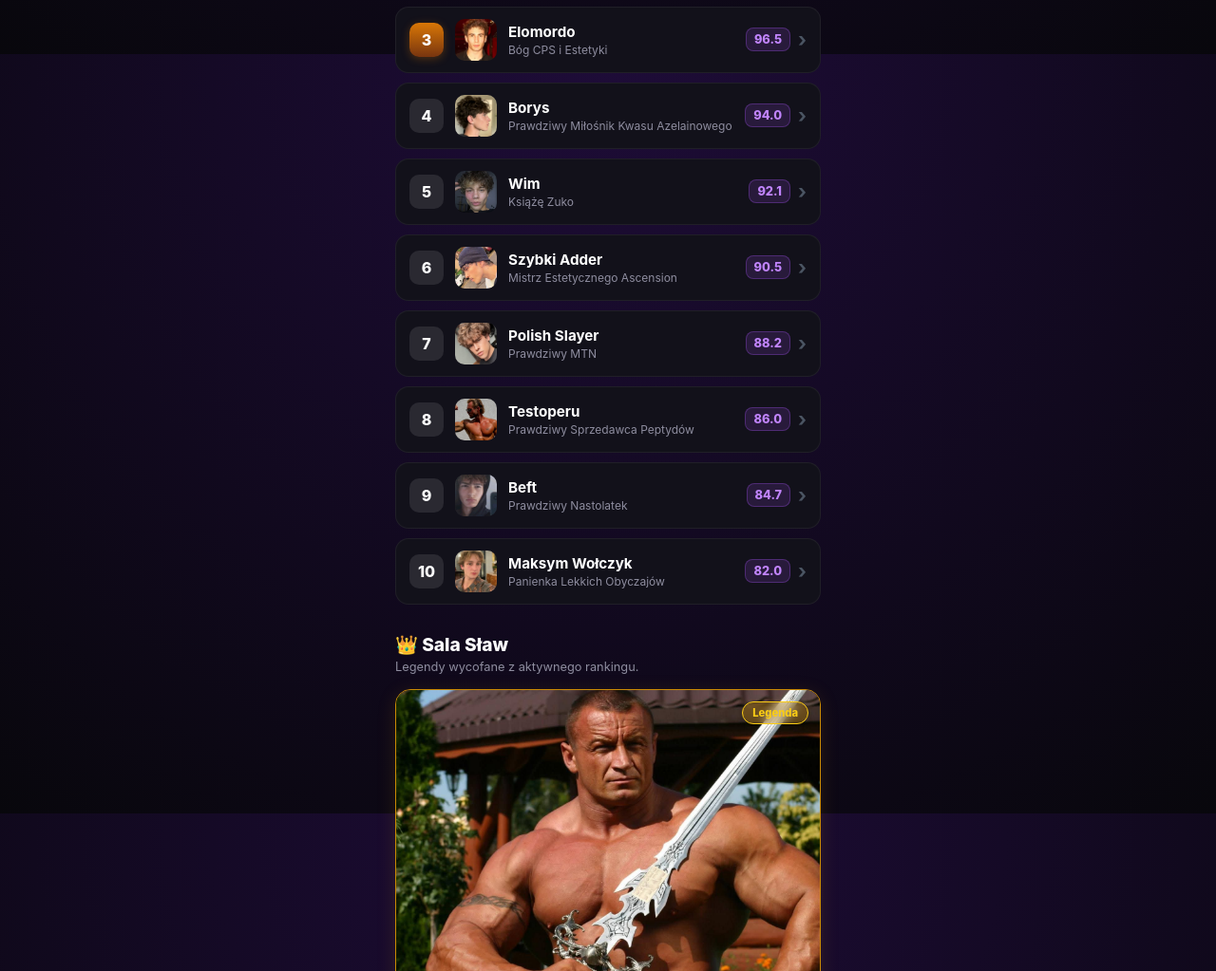
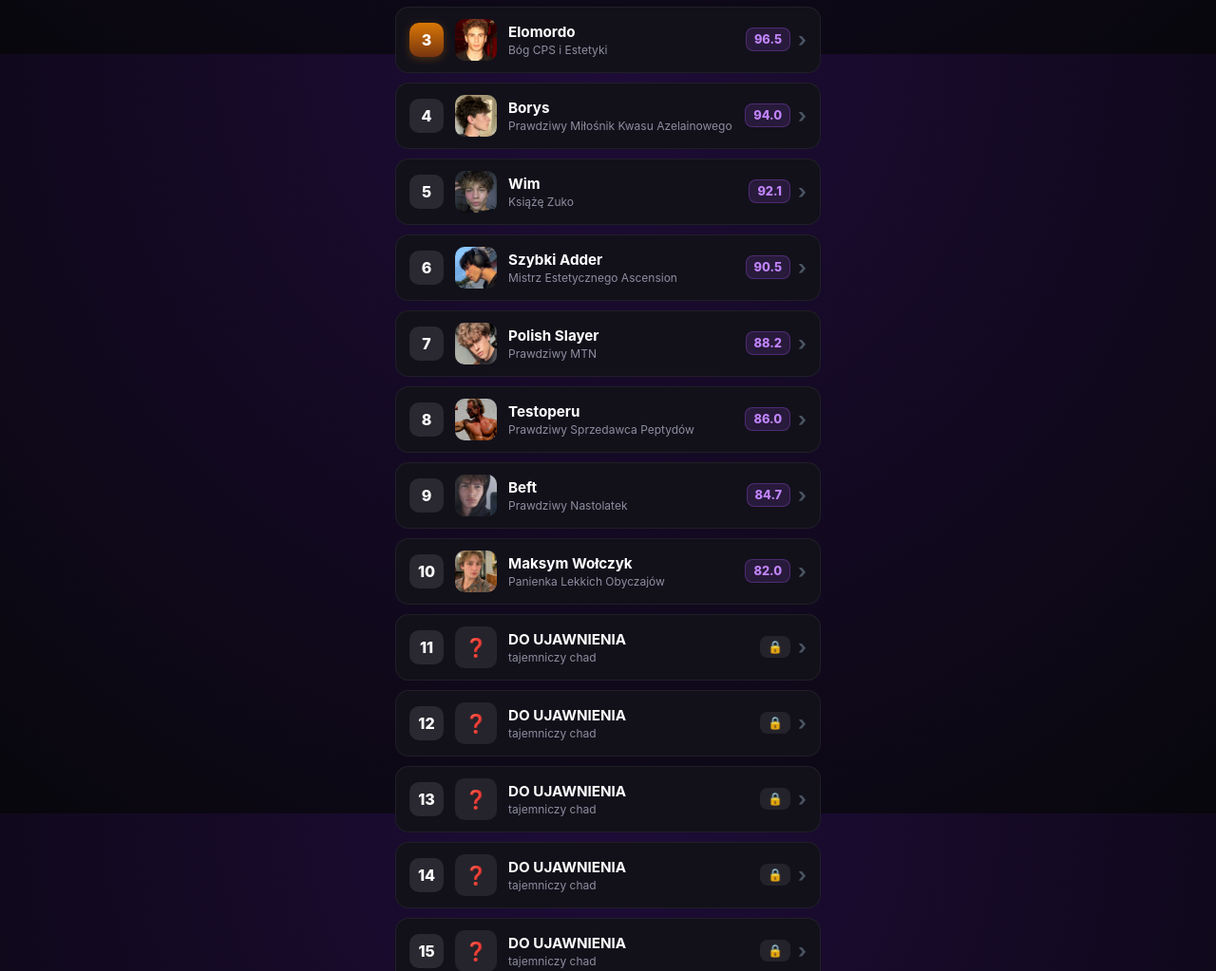
Before and after one commit to JustSpidey/polish-chad-rankings, a plain HTML site: page index.html in a window 1280 px wide. Shown: the part 743-1766 px from the top of the page at 95% size. Drawn offline with Linux system fonts and the light colour scheme; no server answers.

Commit message:
Refactor AURA_VALUES and update character entries
Refactor AURA_VALUES array for better readability and add new entries for characters.

```diff
--- a/index.html
+++ b/index.html
@@ -774,7 +774,13 @@
       appId: "1:941798583866:web:d79633db32004e07c74f03"
     };
 
-    const AURA_VALUES = ["99.9", "98.4", "96.5", "94.0", "92.1", "90.5", "88.2", "86.0", "84.7", "82.0"];
+    const AURA_VALUES = [
+  "99.9", "98.4", "96.5", "94.0", "92.1",
+  "90.5", "88.2", "86.0", "84.7", "82.0",
+  "80.0", "78.2", "76.5", "74.1", "72.0",
+  "69.5", "67.2", "65.0", "62.4", "60.0"
+];
+
 
     const pollConfig = {
       targetRank: 1,
@@ -824,11 +830,16 @@
       },
       { id: "chad_4", rank: 4, locked: false, name: "Borys", titlePl: "Prawdziwy Miłośnik Kwasu Azelainowego", titleEn: "True Azelaic Acid Enjoyer", img: "BOR.jpg", aura: "94.0", votes: 0, descPl: "Borys to żywa legenda i koronny dowód na potęgę konsekwentnego skincare'u. W zaledwie 3 miesiące przeszedł ekstremalny glow-up – z zapryszczonego chłopca do posiadacza idealnej, szklanej cery.", descEn: "Borys is a living legend and the ultimate proof of the power of a consistent skincare routine. In just three months, he underwent an extreme glow-up—transforming from a pimply boy into someone with a flawless, glass-like complexion." },
       { id: "chad_5", rank: 5, locked: false, name: "Wim", titlePl: "Książę Zuko", titleEn: "Prince Zuko", img: "W.jpg", aura: "92.1", votes: 0, descPl: "Wim to jedna z najbardziej intrygujących postaci w polskim podziemiu estetycznym. Choć charakterystyczna blizna na jego twarzy wciąż pozostaje owiana tajemnicą, Wim bezkompromisowo zadowala widownię wybitną proporcją twarzy oraz niesamowitą budową kości twarzowych.", descEn: "Wim is one of the most intriguing figures in the Polish underground aesthetic scene. Although the distinctive scar on his face remains shrouded in mystery, Wim unfailingly captivates audiences with his exceptional facial proportions and remarkable bone structure." },
-      { id: "chad_6", rank: 6, locked: false, name: "Szybki Adder", titlePl: "Mistrz Estetycznego Ascension", titleEn: "Master of Aesthetic Ascension", img: "SA.jpg", aura: "90.5", votes: 0, descPl: "Szybki Adder to postać, która w ekspresowym tempie pokazała, czym jest niesamowite ascension w polskim wizerunku. Jego idealnie zbalansowana, estetyczna budowa ciała zadowala rzesze fanów, stając się definicją męskiego ideału.", descEn: "The Fast Adder is a figure who quickly demonstrated the incredible ascension in Polish image. His perfectly balanced, aesthetic physique pleases legions of fans, becoming the definition of the masculine ideal." },
-      { id: "chad_7", rank: 7, locked: false, name: "Polish Slayer", titlePl: "Prawdziwy MTN", titleEn: "Ture MTN", img: "PS.jpg", aura: "88.2", votes: 0, descPl: "Polish Slayer to młody, tiktokowy looksmaxxer, który próbuje podbić polską scenę estetyczną. Na co dzień zadowala rzesze widzów swoim nieprzeciętnym wyglądem oraz wyznacza nowe standardy dla młodego pokolenia.", descEn: "Polish Slayer is a young TikTok looksmaxxer aiming to conquer the Polish aesthetics scene. He captivates legions of viewers with his exceptional looks and sets new standards for the younger generation." },
+      { id: "chad_6", rank: 6, locked: false, name: "Szybki Adder", titlePl: "Mistrz Estetycznego Ascension", titleEn: "Master of Aesthetic Ascension", img: "SA1.jpg", aura: "90.5", votes: 0, descPl: "Szybki Adder to postać, która w ekspresowym tempie pokazała, czym jest niesamowite ascension w polskim wizerunku. Jego idealnie zbalansowana, estetyczna budowa ciała zadowala rzesze fanów, stając się definicją męskiego ideału.", descEn: "The Fast Adder is a figure who quickly demonstrated the incredible ascension in Polish image. His perfectly balanced, aesthetic physique pleases legions of fans, becoming the definition of the masculine ideal." },
+      { id: "chad_7", rank: 7, locked: false, name: "Polish Slayer", titlePl: "Prawdziwy MTN", titleEn: "True MTN", img: "PS.jpg", aura: "88.2", votes: 0, descPl: "Polish Slayer to młody, tiktokowy looksmaxxer, który próbuje podbić polską scenę estetyczną. Na co dzień zadowala rzesze widzów swoim nieprzeciętnym wyglądem oraz wyznacza nowe standardy dla młodego pokolenia.", descEn: "Polish Slayer is a young TikTok looksmaxxer aiming to conquer the Polish aesthetics scene. He captivates legions of viewers with his exceptional looks and sets new standards for the younger generation." },
       { id: "chad_8", rank: 8, locked: false, name: "Testoperu", titlePl: "Prawdziwy Sprzedawca Peptydów", titleEn: "True Peptide Seller", img: "T.jpg", aura: "86.0", votes: 0, descPl: "Testoperu to jedna z najbardziej wyrazistych i kontrowersyjnych postaci w polskim podziemiu estetycznym. Znany z bezkompromisowego podejścia do chemicznej optymalizacji formy, zasłynął głośną dramą wokół handlu peptydami i oferowania ich nieletnim.", descEn: "Testoperu is one of the most distinctive and controversial figures in the Polish aesthetic underground. Known for his uncompromising approach to the chemical optimization of physique, he gained notoriety amidst a major controversy surrounding the trade in peptides and their sale to minors." },
       { id: "chad_9", rank: 9, locked: false, name: "Beft", titlePl: "Prawdziwy Nastolatek", titleEn: "True Teen", img: "BEF.jpg", aura: "84.7", votes: 0, descPl: "Beft to wciąż mało znana, ale niezwykle obiecująca postać w polskim podziemiu estetycznym, która zdecydowanie zasługuje na znacznie większą uwagę. Jako autentyczny „Prawdziwy Nastolatek” bezustannie zadowala widzów dopracowaną, estetyczną sylwetką oraz młodzieńczym potencjałem.", descEn: "Beft remains a little-known yet incredibly promising figure in the Polish aesthetic underground who definitely deserves far more attention. A genuine „True Teen”, he consistently delights viewers with his polished, aesthetic look and youthful potential." },
-      { id: "chad_10", rank: 10, locked: false, name: "Maksym Wołczyk", titlePl: "Panienka Lekkich Obyczajów", titleEn: "A Lady of Easy Virtue", img: "MW.jpg", aura: "82.0", votes: 0, descPl: "Maksym Wołczyk zasłynął z swojej niewarygodnej pracy. W swoim stażu spędził 10 lat oraz zadowolił wiele klientów. Niestety Maksym skończył swoją karierę i przeszedł na emeryturę.", descEn: "Maksym Wołczyk became renowned for his exceptional work. Over the course of his ten-year career, he satisfied many clients. Unfortunately, Maksym has ended his career and retired." }
+      { id: "chad_10", rank: 10, locked: false, name: "Maksym Wołczyk", titlePl: "Panienka Lekkich Obyczajów", titleEn: "A Lady of Easy Virtue", img: "MW.jpg", aura: "82.0", votes: 0, descPl: "Maksym Wołczyk zasłynął z swojej niewarygodnej pracy. W swoim stażu spędził 10 lat oraz zadowolił wiele klientów. Niestety Maksym skończył swoją karierę i przeszedł na emeryturę.", descEn: "Maksym Wołczyk became renowned for his exceptional work. Over the course of his ten-year career, he satisfied many clients. Unfortunately, Maksym has ended his career and retired." },
+      { id: "chad_11", rank: 11, locked: true, name: "", titlePl: "", titleEn: "", img: "", aura: "80.0", votes: 0, descPl: "", descEn: "" },
+      { id: "chad_12", rank: 12, locked: true, name: "", titlePl: "", titleEn: "", img: "", aura: "78.2", votes: 0, descPl: "", descEn: "" },
+      { id: "chad_13", rank: 13, locked: true, name: "", titlePl: "", titleEn: "", img: "", aura: "76.5", votes: 0, descPl: "", descEn: "" },
+      { id: "chad_14", rank: 14, locked: true, name: "", titlePl: "", titleEn: "", img: "", aura: "74.1", votes: 0, descPl: "", descEn: "" },
+      { id: "chad_15", rank: 15, locked: true, name: "", titlePl: "", titleEn: "", img: "", aura: "72.0", votes: 0, descPl: "", descEn: "" },
     ];
 
     const hallOfFameData = [
```
